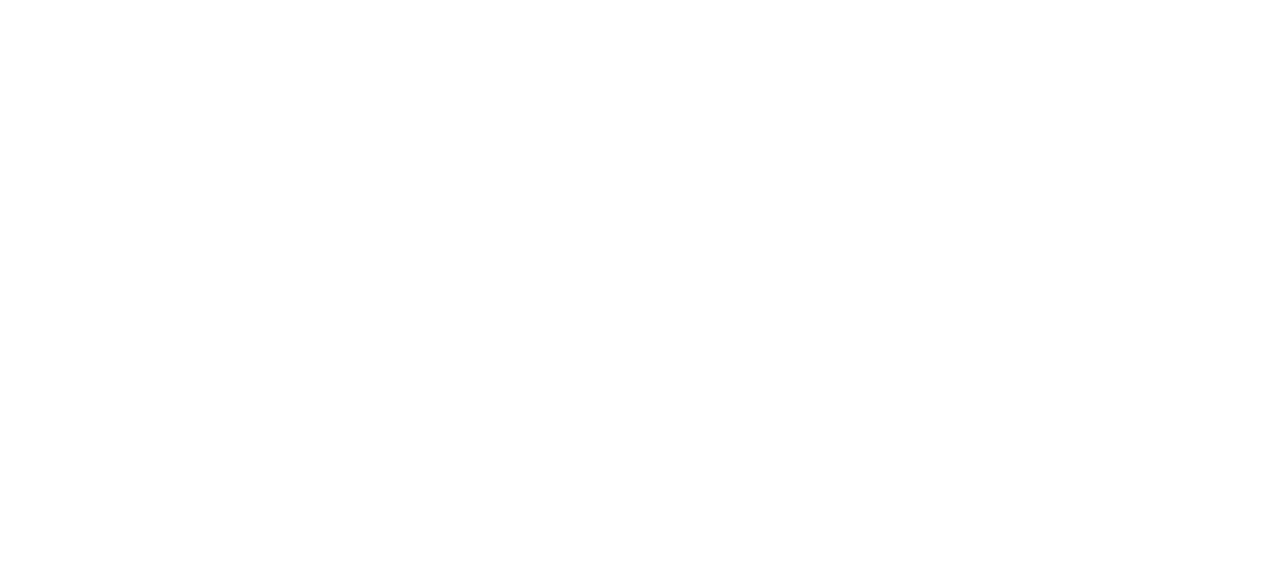
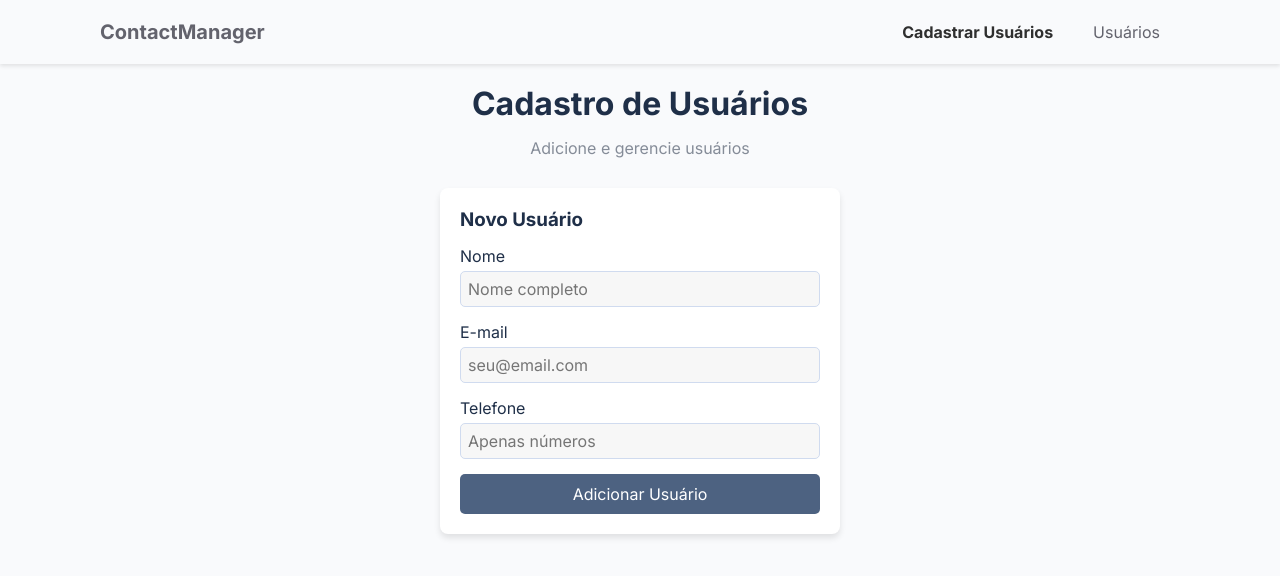
Before and after one commit to GabriFrnd/ContactManager, a website built with Vite: page template/index.html in a window 1280 px wide. Built offline with nearby package versions, Linux system fonts and the light colour scheme.

Commit message:
🏠 Atualizações: criação da página principal + comentários

```diff
--- a/template/index.html
+++ b/template/index.html
@@ -1,12 +1,58 @@
 <!DOCTYPE html>
-<html lang="en">
+<html lang="pt-BR"> <!-- Linguagem padrão: português do Brasil -->
 <head>
     <meta charset="UTF-8">
     <meta name="viewport" content="width=device-width, initial-scale=1.0">
-    <link rel="stylesheet" href="src/styles.css">
-    <title>Document</title>
+    <link rel="stylesheet" href="src/styles.css"> <!-- Link: arquivo 'styles.css' para estilos em CSS -->
+    <title>ContactManager | Agenda on-line</title> <!-- Título da página -->
 </head>
 <body>
-    <script src="src/script.js"></script>
+
+    <!-- Construção da barra de navegação -->
+
+    <nav class="navbar">
+        <div class="logo">
+            <p>ContactManager</p>
+        </div>
+
+        <!-- Itens de acesso na barra de navegação: 'Cadastrar Usuários' e 'Usuários' -->
+
+        <div class="menu">
+            <a href="#" class="active">Cadastrar Usuários</a>
+            <a href="#">Usuários</a>
+        </div>
+    </nav>
+
+    <!-- Construção do conteúdo principal da página: formulário de cadastro -->
+
+    <main class="container">
+        <div class="title">
+            <h1>Cadastro de Usuários</h1>
+            <p>Adicione e gerencie usuários</p>
+        </div>
+
+        <!-- Contâiner do formulário da página -->
+
+        <div class="form">
+            <h3>Novo Usuário</h3>
+
+            <!-- Formulário da página -->
+
+            <form>
+                <label for="name">Nome</label>
+                <input type="text" name="name" placeholder="Nome completo" required>
+
+                <label for="email">E-mail</label>
+                <input type="email" name="email" placeholder="seu@email.com" required>
+
+                <label for="phone">Telefone</label>
+                <input type="text" name="phone" placeholder="Apenas números" required>
+
+                <button type="submit">Adicionar Usuário</button>
+            </form>
+        </div>
+    </main>
+
+    <script src="src/script.js"></script> <!-- Link: arquivo 'script.js' para lógica -->
 </body>
 </html>
--- a/template/src/styles.css
+++ b/template/src/styles.css
@@ -0,0 +1,134 @@
+/* Link: importação de fonte externa (Inter) via Google Fonts */
+
+@import url('https://fonts.googleapis.com/css2?family=Inter:ital,opsz,wght@0,14..32,100..900;1,14..32,100..900&display=swap');
+
+/* Configurações gerais para o documento */
+
+* {
+    box-sizing: border-box;
+    font-family: 'Inter';
+    margin: 0;
+    padding: 0;
+}
+
+body {
+    background-color: #F9FAFC;
+}
+
+/* Estilizações para a barra de navegação */
+
+.navbar {
+    align-items: center;
+    box-shadow: 0 2px 4px rgba(0, 0, 0, 0.1);
+    color: #FFF;
+    display: flex;
+    justify-content: space-between;
+    padding: 20px 100px;
+}
+
+.navbar .logo {
+    color: #63636D;
+    font-size: 20px;
+    font-weight: bold;
+}
+
+.navbar .menu {
+    display: flex;
+    gap: 20px;
+}
+
+.navbar .menu a {
+    color: #63636D;
+    font-size: 16px;
+    margin-right: 20px;
+    text-decoration: none;
+    transition: color 0.2s ease, background-color 0.2s ease;
+}
+
+.navbar .menu a:hover {
+    color: #2F2F2F;
+}
+
+.navbar .menu a.active {
+    color: #2F2F2F;
+    font-weight: bold;
+}
+
+/* Estilizações para o conteúdo principal */
+
+.container {
+    align-items: center;
+    display: flex;
+    flex-direction: column;
+    gap: 15px;
+    margin-top: 20px;
+}
+
+.container .title {
+    text-align: center;
+}
+
+.container .title h1 {
+    color: #1F2F48;
+    margin-bottom: 15px;
+}
+
+.container .title p {
+    color: #858C98;
+    margin-bottom: 15px;
+}
+
+.container .form {
+    background-color: #FFF;
+    border-radius: 8px;
+    box-shadow: 0 4px 6px rgba(0, 0, 0, 0.1);
+    padding: 20px;
+    max-width: 400px;
+    width: 100%;
+}
+
+.container .form h3 {
+    color: #1F2F48;
+    margin-bottom: 15px;
+}
+
+.container .form form {
+    display: flex;
+    flex-direction: column;
+}
+
+.container .form label {
+    color: #1F2F48;
+    margin-bottom: 5px;
+}
+
+.container .form input {
+    background-color: #F7F7F7;
+    border: 1px solid #D0DBEF;
+    border-radius: 5px;
+    font-size: 1em;
+    margin-bottom: 15px;
+    padding: 7px;
+    outline: none;
+    transition: border-color 0.3s ease;
+}
+
+.container .form input:focus {
+    border-color: #4D6281;
+    border-width: 2px;
+}
+
+.container .form button {
+    background-color: #4D6281;
+    border: none;
+    border-radius: 5px;
+    color: #FFF;
+    cursor: pointer;
+    font-size: 1em;
+    padding: 10px;
+    transition: background-color 0.3s ease;
+}
+
+.container .form button:hover {
+    background-color: #708EBC;
+}
```
